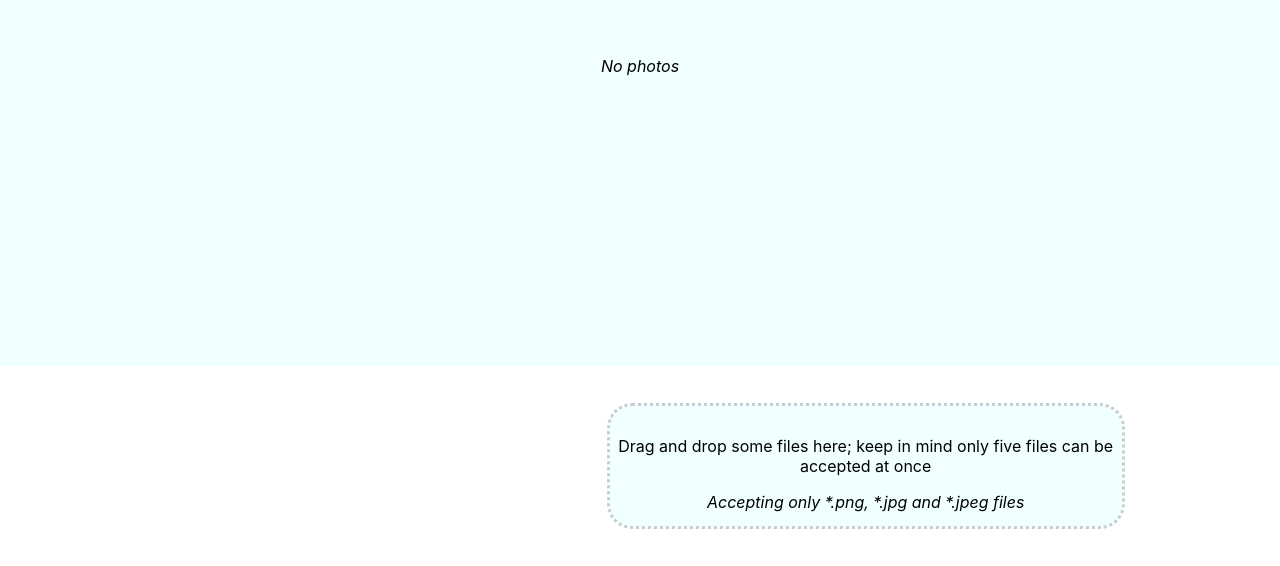
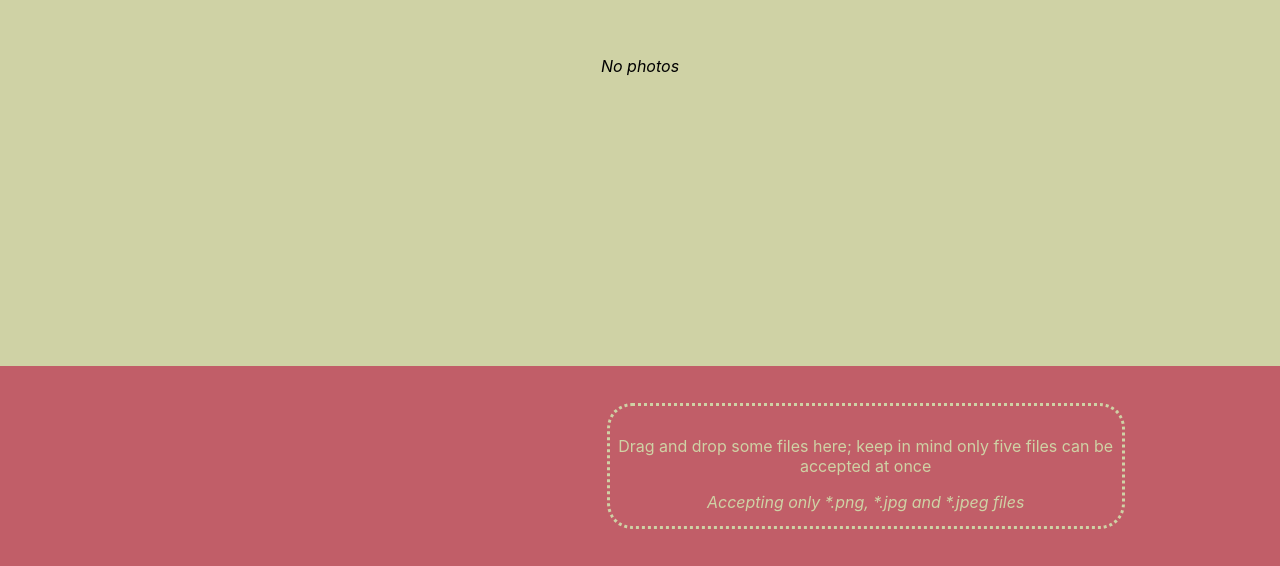
Before and after one commit to stibel/recruitment-goodmans, a React (Vite) app: page / in a window 1280 px wide. Shown: the part 234-800 px from the top of the page. Built offline with nearby package versions, Linux system fonts and the light colour scheme; the HTML template or start-up script is replaced by a standard one.

Commit message:
Changed styling, made it possible to add photos withouth overwriting the old ones

```diff
--- a/src/components/file-list/index.tsx
+++ b/src/components/file-list/index.tsx
@@ -21,7 +21,7 @@ const StyledListItem = styled.li<{ active: boolean }>`
   justify-content: space-between;
   background-color: ${(props) => (props.active ? "#c15e68" : "#cfd2a5")};
   color: ${(props) => (props.active ? "#cfd2a5" : "#c15e68")};
-  border: 1px solid ${(props) => (props.active ? "#c15e68" : "#cfd2a5")};
+  border: 1px solid ${(props) => (props.active ? "#cfd2a5" : "#c15e68")};
   border-radius: 5px;
   cursor: pointer;
 `;
@@ -39,8 +39,6 @@ export const FileList = ({
   onSelect,
   onDelete,
 }: FileListProps) => {
-  useEffect(() => console.log(files), [files]);
-
   return (
     <StyledList>
       {files.map((file, index) => (
--- a/src/components/file-upload/index.tsx
+++ b/src/components/file-upload/index.tsx
@@ -9,9 +9,10 @@ const Wrapper = styled.div`
   justify-content: center;
   align-items: center;
   text-align: center;
-  border: 3px dotted #ccc;
+  border: 3px dotted #cfd2a5;
   border-radius: 25px;
-  background-color: #f0ffff;
+  background-color: #c15e68;
+  color: #cfd2a5;
 `;
 
 interface FileUploadProps {
--- a/src/components/page/index.tsx
+++ b/src/components/page/index.tsx
@@ -10,6 +10,7 @@ const StyledDiv = styled.div`
   flex-flow: column;
   justify-content: center;
   align-items: center;
+  background-color: #c15e68;
 `;
 
 interface PageProps {
--- a/src/pages/photo-page.tsx
+++ b/src/pages/photo-page.tsx
@@ -13,7 +13,7 @@ const ImageWrapper = styled.div`
   display: flex;
   justify-content: center;
   align-items: center;
-  background-color: #f0ffff;
+  background-color: #cfd2a5;
 `;
 
 const StyledImg = styled.img`
@@ -48,8 +48,12 @@ export const PhotoPage = () => {
   }, [photos, activeIndex]);
 
   const onChange = (files: Array<File>) => {
+    if (photos.length + files.length <= 5) {
+      setPhotos(photos.concat(files));
+      return;
+    }
+    setPhotos(files);
     setActiveIndex(0);
-    setPhotos(files);
   };
 
   const onSelected = (index: number) => {
```
